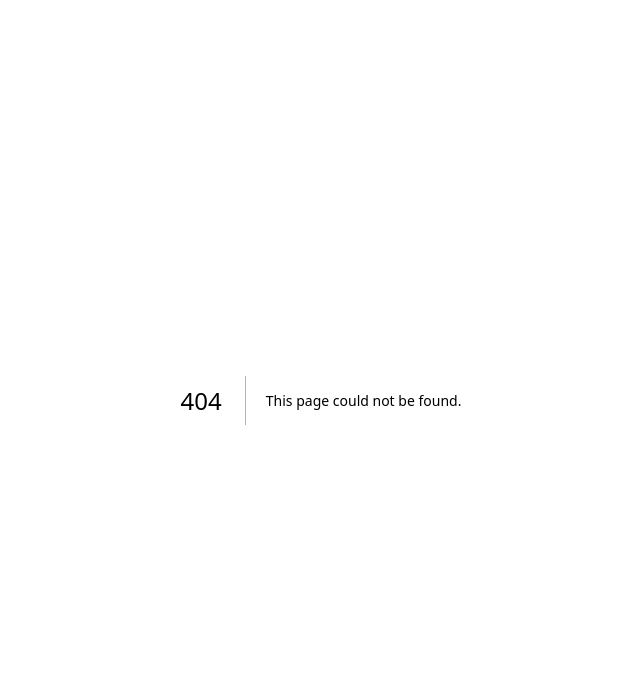
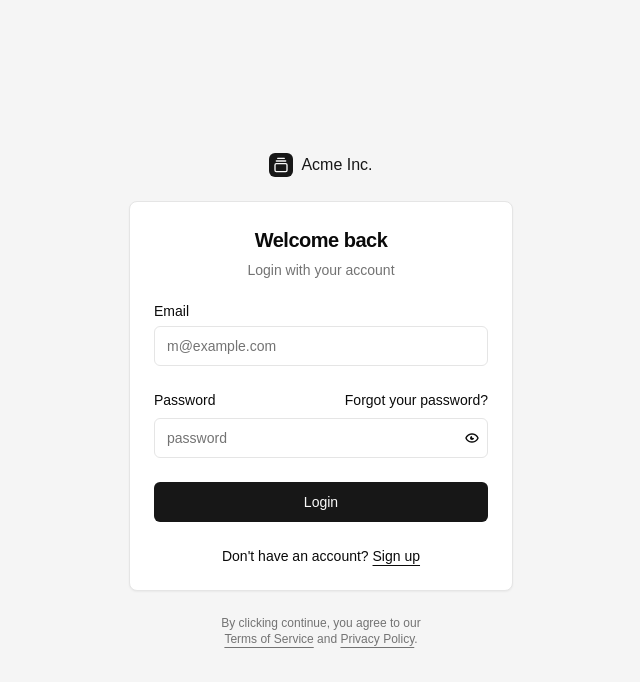
Before and after one commit to muftira/fi-commerce-next, a Next.js app: page /auth/login in a window 1280 px wide. Before the commit this address had no page. Shown: the top 682 px of the page, without its empty margins (319-959 px from the left). Built offline with nearby package versions, Linux system fonts and the light colour scheme; no server answers.

Commit message:
fixed foldering auth

```diff
--- a/src/components/login-form.tsx
+++ b/src/components/login-form.tsx
@@ -138,7 +138,7 @@
               <div className="text-center text-sm">
                 Don&apos;t have an account?{' '}
                 <a
-                  onClick={() => router.push('/signup')}
+                  onClick={() => router.push('/auth/signup')}
                   className="underline underline-offset-4 cursor-pointer"
                 >
                   Sign up
--- a/src/components/signup-form.tsx
+++ b/src/components/signup-form.tsx
@@ -353,7 +353,7 @@
           isModalOpen={isModalOpen}
           handleSubmit={handleSubmit}
           validationData={validationData()}
-          onClick={() => (isValidationPhoto ? setIsModalOpen(false) : router.push('/login'))}
+          onClick={() => (isValidationPhoto ? setIsModalOpen(false) : router.push('/auth/login'))}
           isLoader={isLoader}
           text={
             isValidationPhoto
```
Also changed, not shown: src/pages/auth/login.tsx (renamed from src/pages/login/index.tsx), src/pages/auth/signup.tsx (renamed from src/pages/signup/index.tsx).
